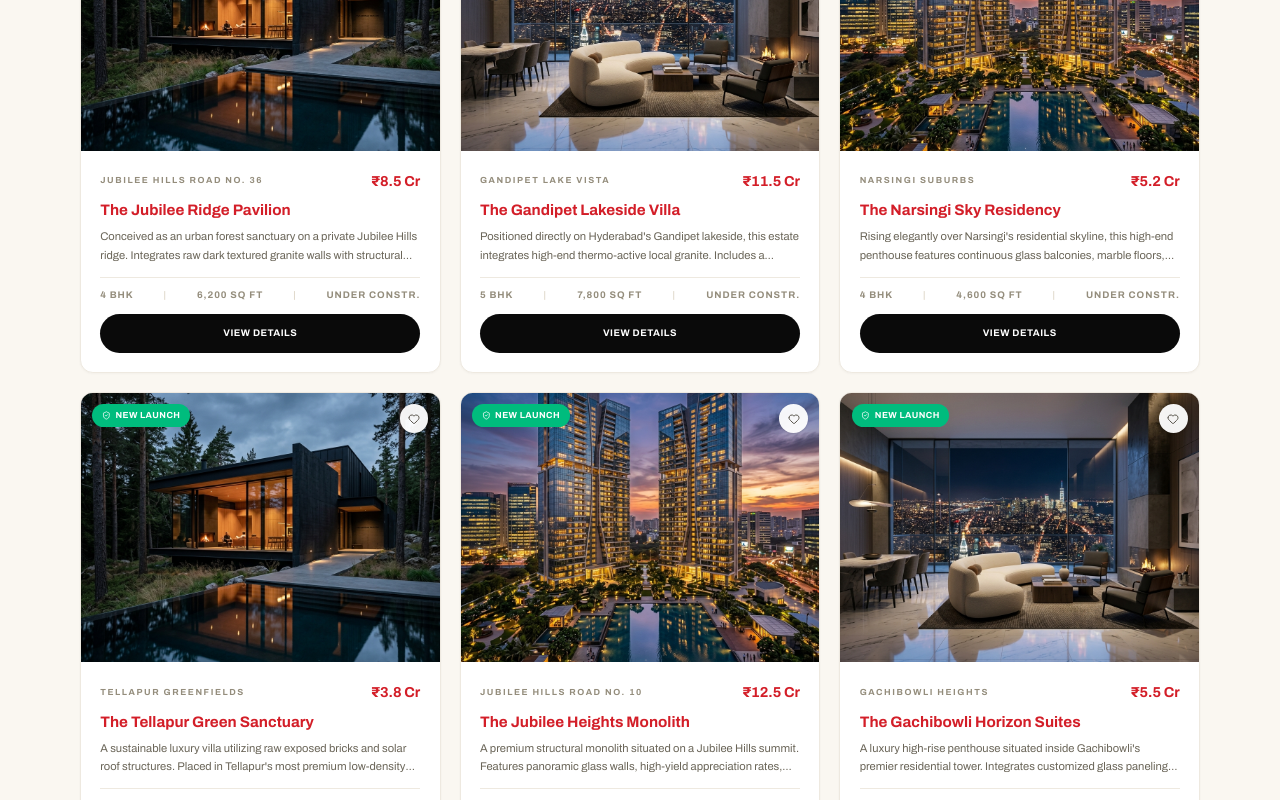
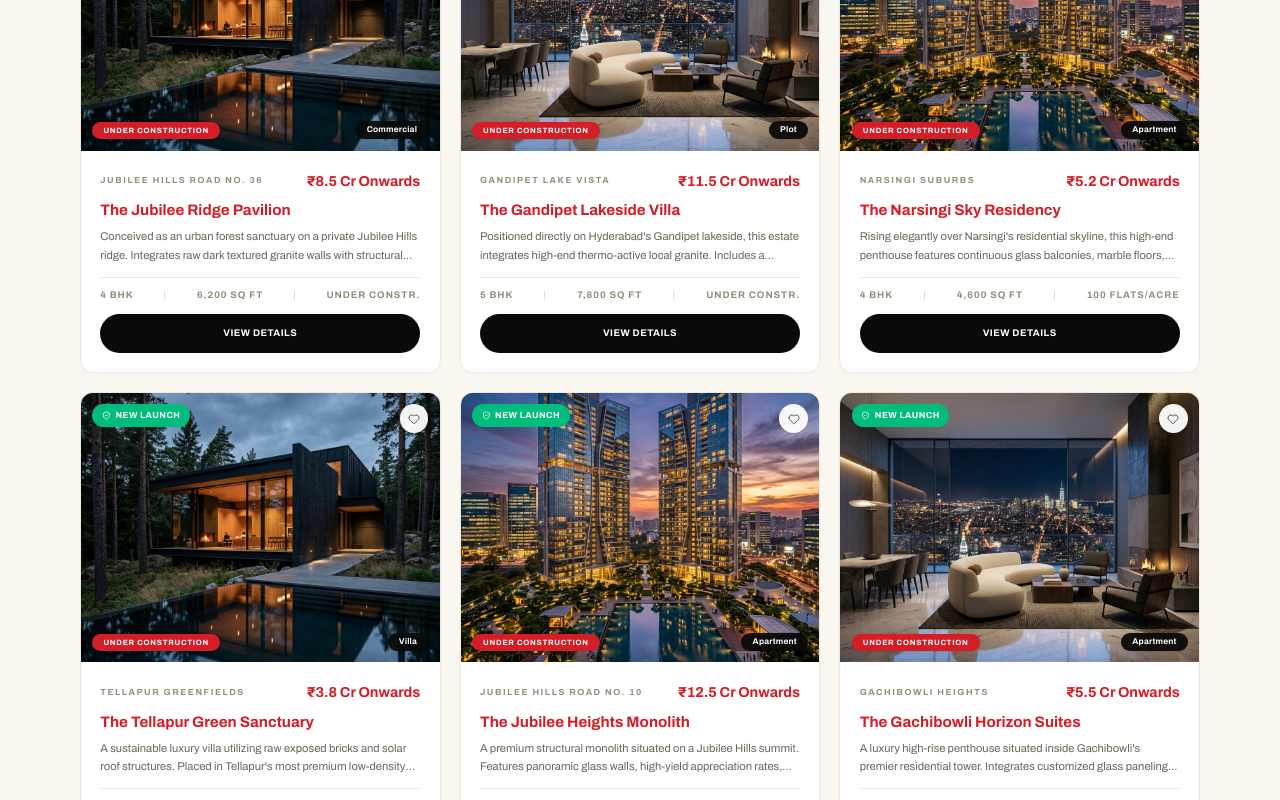
Before and after one commit to rahilcodes/nexhouz, a Next.js app: page /new-launches in a window 1280 px wide. Shown: the part 1080-1880 px from the top of the page. Built offline with nearby package versions, Linux system fonts and the light colour scheme; no server answers; the database is empty.

Commit message:
Fix: Display flats per acre instead of date on apartment cards, add onwards text, and restore bottom overlay badges

```diff
--- a/src/app/new-launches/page.tsx
+++ b/src/app/new-launches/page.tsx
@@ -204,6 +204,13 @@ export default function NewLaunchesPage() {
                         <span className="absolute left-3.5 top-3.5 bg-emerald-500 text-white rounded-full px-3 py-1.5 text-[11px] font-bold uppercase tracking-wider flex items-center gap-1.5">
                           <ShieldCheck size={11} /> New Launch
                         </span>
+                        {/* Bottom overlay badges */}
+                        <div className="absolute left-3.5 bottom-3.5 bg-[#D31E28] text-white rounded-full px-3.5 py-1.5 text-[9.5px] font-black uppercase tracking-widest leading-none z-10 shadow-sm">
+                          {property.possession === "Ready" ? "READY TO MOVE" : "UNDER CONSTRUCTION"}
+                        </div>
+                        <div className="absolute right-3.5 bottom-3.5 bg-[#0A0A0A]/95 text-white rounded-full px-3.5 py-1.5 text-[10.5px] font-extrabold tracking-wide leading-none z-10 shadow-sm">
+                          {property.type}
+                        </div>
                         <button
                           onClick={(e) => toggleFavorite(property.id, e)}
                           aria-label="Save property"
@@ -221,7 +228,7 @@ export default function NewLaunchesPage() {
                             {property.location.split(",")[0]}
                           </span>
                           <span className="text-[17px] lg:text-lg font-bold text-[#D31E28] whitespace-nowrap">
-                            {formatPrice(property.price)}
+                            {formatPrice(property.price)} Onwards
                           </span>
                         </div>
                         <Link
@@ -239,7 +246,7 @@ export default function NewLaunchesPage() {
                             <span className="text-[#e0d9cb]">|</span>
                             <span>{property.area}</span>
                             <span className="text-[#e0d9cb]">|</span>
-                            <span>Under Constr.</span>
+                            <span>{property.type === "Apartment" ? `${property.udsPerAcre ?? 100} Flats/Acre` : "Under Constr."}</span>
                           </div>
                           <Link
                             href={`/properties/${property.slug}`}
--- a/src/app/page.tsx
+++ b/src/app/page.tsx
@@ -708,6 +708,13 @@ function FeaturedSection({
                   <span className="absolute left-3.5 top-3.5 bg-emerald-500 text-white rounded-full px-3 py-1.5 text-[11px] font-bold uppercase tracking-wider flex items-center gap-1.5">
                     <ShieldCheck size={11} /> 100% Legal Clear
                   </span>
+                  {/* Bottom overlay badges */}
+                  <div className="absolute left-3.5 bottom-3.5 bg-[#D31E28] text-white rounded-full px-3.5 py-1.5 text-[9.5px] font-black uppercase tracking-widest leading-none z-10 shadow-sm">
+                    {property.possession === "Ready" ? "READY TO MOVE" : "UNDER CONSTRUCTION"}
+                  </div>
+                  <div className="absolute right-3.5 bottom-3.5 bg-[#0A0A0A]/95 text-white rounded-full px-3.5 py-1.5 text-[10.5px] font-extrabold tracking-wide leading-none z-10 shadow-sm">
+                    {property.type}
+                  </div>
                   <button
                     onClick={(e) => onToggleFavorite(property.id, e)}
                     aria-label="Save property"
@@ -725,7 +732,7 @@ function FeaturedSection({
                       {property.location.split(",")[0]}
                     </span>
                     <span className="text-[17px] lg:text-lg font-bold text-[#D31E28] whitespace-nowrap">
-                      {formatCr(property.price)}
+                      {formatCr(property.price)} Onwards
                     </span>
                   </div>
                   <Link
@@ -743,7 +750,7 @@ function FeaturedSection({
                       <span className="text-[#e0d9cb]">|</span>
                       <span>{property.area}</span>
                       <span className="text-[#e0d9cb]">|</span>
-                      <span>{property.possession === "Ready" ? "Ready" : possessionLabel(property)}</span>
+                      <span>{property.type === "Apartment" ? `${property.udsPerAcre ?? 100} Flats/Acre` : (property.possession === "Ready" ? "Ready" : possessionLabel(property))}</span>
                     </div>
                     <button
                       onClick={() => onEnquire(property)}
--- a/src/app/properties/page.tsx
+++ b/src/app/properties/page.tsx
@@ -664,6 +664,13 @@ function PropertiesExplorerContent() {
                               <span className="absolute left-3.5 top-3.5 bg-emerald-500 text-white rounded-full px-3 py-1.5 text-[11px] font-bold uppercase tracking-wider flex items-center gap-1.5">
                                 <ShieldCheck size={11} /> 100% Legal Clear
                               </span>
+                              {/* Bottom overlay badges */}
+                              <div className="absolute left-3.5 bottom-3.5 bg-[#D31E28] text-white rounded-full px-3.5 py-1.5 text-[9.5px] font-black uppercase tracking-widest leading-none z-10 shadow-sm">
+                                {property.possession === "Ready" ? "READY TO MOVE" : "UNDER CONSTRUCTION"}
+                              </div>
+                              <div className="absolute right-3.5 bottom-3.5 bg-[#0A0A0A]/95 text-white rounded-full px-3.5 py-1.5 text-[10.5px] font-extrabold tracking-wide leading-none z-10 shadow-sm">
+                                {property.type}
+                              </div>
                               <button
                                 onClick={(e) => toggleFavorite(property.id, e)}
                                 aria-label="Save property"
@@ -683,7 +690,7 @@ function PropertiesExplorerContent() {
                                   {property.location}
                                 </span>
                                 <span className="text-[17px] lg:text-lg font-bold text-[#D31E28] whitespace-nowrap">
-                                  {formatPrice(property.price)}
+                                  {formatPrice(property.price)} Onwards
                                 </span>
                               </div>
                               <Link
@@ -703,7 +710,7 @@ function PropertiesExplorerContent() {
                                     <span className="text-[#e0d9cb]">|</span>
                                     <span>{property.area}</span>
                                     <span className="text-[#e0d9cb]">|</span>
-                                    <span>{possessionShort(property)}</span>
+                                    <span>{property.type === "Apartment" ? `${property.udsPerAcre ?? 100} Flats/Acre` : possessionShort(property)}</span>
                                   </div>
                                   <button
                                     onClick={() => setSelectedProperty(property)}
@@ -745,6 +752,13 @@ function PropertiesExplorerContent() {
                               <span className="absolute left-3.5 top-3.5 bg-emerald-500 text-white rounded-full px-3 py-1.5 text-[11px] font-bold uppercase tracking-wider flex items-center gap-1.5">
                                 <ShieldCheck size={11} /> 100% Legal Clear
                               </span>
+                              {/* Bottom overlay badges */}
+                              <div className="absolute left-3.5 bottom-3.5 bg-[#D31E28] text-white rounded-full px-3.5 py-1.5 text-[9.5px] font-black uppercase tracking-widest leading-none z-10 shadow-sm">
+                                {property.possession === "Ready" ? "READY TO MOVE" : "UNDER CONSTRUCTION"}
+                              </div>
+                              <div className="absolute right-3.5 bottom-3.5 bg-[#0A0A0A]/95 text-white rounded-full px-3.5 py-1.5 text-[10.5px] font-extrabold tracking-wide leading-none z-10 shadow-sm">
+                                {property.type}
+                              </div>
                               <button
                                 onClick={(e) => toggleFavorite(property.id, e)}
                                 aria-label="Save property"
@@ -764,7 +778,7 @@ function PropertiesExplorerContent() {
                                   {property.location.split(",")[0]}
                                 </span>
                                 <span className="text-[15px] font-bold text-[#D31E28] whitespace-nowrap">
-                                  {formatPrice(property.price)}
+                                  {formatPrice(property.price)} Onwards
                                 </span>
                               </div>
                               <Link
@@ -780,7 +794,7 @@ function PropertiesExplorerContent() {
                                   <span className="text-[#e0d9cb]">|</span>
                                   <span>{property.area.split(" ")[0]} Sq Ft</span>
                                   <span className="text-[#e0d9cb]">|</span>
-                                  <span>{possessionShort(property)}</span>
+                                  <span>{property.type === "Apartment" ? `${property.udsPerAcre ?? 100} Flats/Acre` : possessionShort(property)}</span>
                                 </div>
                                 <button
                                   onClick={() => setSelectedProperty(property)}
@@ -820,6 +834,13 @@ function PropertiesExplorerContent() {
                             <span className="absolute left-3.5 top-3.5 bg-emerald-500 text-white rounded-full px-3 py-1.5 text-[11px] font-bold uppercase tracking-wider flex items-center gap-1.5">
                               <ShieldCheck size={11} /> 100% Legal Clear
                             </span>
+                            {/* Bottom overlay badges */}
+                            <div className="absolute left-3.5 bottom-3.5 bg-[#D31E28] text-white rounded-full px-3.5 py-1.5 text-[9.5px] font-black uppercase tracking-widest leading-none z-10 shadow-sm">
+                              {property.possession === "Ready" ? "READY TO MOVE" : "UNDER CONSTRUCTION"}
+                            </div>
+                            <div className="absolute right-3.5 bottom-3.5 bg-[#0A0A0A]/95 text-white rounded-full px-3.5 py-1.5 text-[10.5px] font-extrabold tracking-wide leading-none z-10 shadow-sm">
+                              {property.type}
+                            </div>
                             <button
                               onClick={(e) => toggleFavorite(property.id, e)}
                               aria-label="Save property"
@@ -839,7 +860,7 @@ function PropertiesExplorerContent() {
                                 {property.location.split(",")[0]}
                               </span>
                               <span className="text-[17px] lg:text-lg font-bold text-[#D31E28] whitespace-nowrap">
-                                {formatPrice(property.price)}
+                                {formatPrice(property.price)} Onwards
                               </span>
                             </div>
                             <Link
@@ -857,7 +878,7 @@ function PropertiesExplorerContent() {
                                 <span className="text-[#e0d9cb]">|</span>
                                 <span>{property.area}</span>
                                 <span className="text-[#e0d9cb]">|</span>
-                                <span>{possessionShort(property)}</span>
+                                <span>{property.type === "Apartment" ? `${property.udsPerAcre ?? 100} Flats/Acre` : possessionShort(property)}</span>
                               </div>
                               <button
                                 onClick={() => setSelectedProperty(property)}
--- a/src/app/ready-to-move/page.tsx
+++ b/src/app/ready-to-move/page.tsx
@@ -208,9 +208,16 @@ export default function ReadyToMovePage() {
                             alt={property.title}
                             className="w-full h-full object-cover group-hover:scale-105 transition-transform duration-500"
                           />
-                          <span className="absolute left-3.5 top-3.5 bg-emerald-500 text-white rounded-full px-3 py-1.5 text-[11px] font-bold uppercase tracking-wider flex items-center gap-1.5">
+                           <span className="absolute left-3.5 top-3.5 bg-emerald-500 text-white rounded-full px-3 py-1.5 text-[11px] font-bold uppercase tracking-wider flex items-center gap-1.5">
                             <ShieldCheck size={11} /> Ready To Move
                           </span>
+                          {/* Bottom overlay badges */}
+                          <div className="absolute left-3.5 bottom-3.5 bg-[#D31E28] text-white rounded-full px-3.5 py-1.5 text-[9.5px] font-black uppercase tracking-widest leading-none z-10 shadow-sm">
+                            {property.possession === "Ready" ? "READY TO MOVE" : "UNDER CONSTRUCTION"}
+                          </div>
+                          <div className="absolute right-3.5 bottom-3.5 bg-[#0A0A0A]/95 text-white rounded-full px-3.5 py-1.5 text-[10.5px] font-extrabold tracking-wide leading-none z-10 shadow-sm">
+                            {property.type}
+                          </div>
                           <button
                             onClick={(e) => toggleFavorite(property.id, e)}
                             aria-label="Save property"
@@ -228,7 +235,7 @@ export default function ReadyToMovePage() {
                               {property.location.split(",")[0]}
                             </span>
                             <span className="text-[17px] lg:text-lg font-bold text-[#D31E28] whitespace-nowrap">
-                              {formatPrice(property.price)}
+                              {formatPrice(property.price)} Onwards
                             </span>
                           </div>
                           <Link
@@ -246,7 +253,7 @@ export default function ReadyToMovePage() {
                               <span className="text-[#e0d9cb]">|</span>
                               <span>{property.area}</span>
                               <span className="text-[#e0d9cb]">|</span>
-                              <span>Ready</span>
+                              <span>{property.type === "Apartment" ? `${property.udsPerAcre ?? 100} Flats/Acre` : "Ready"}</span>
                             </div>
                             <Link
                               href={`/properties/${property.slug}`}
```
Also changed, not shown: 525 other files (tests, documents, lock files or other folders).
